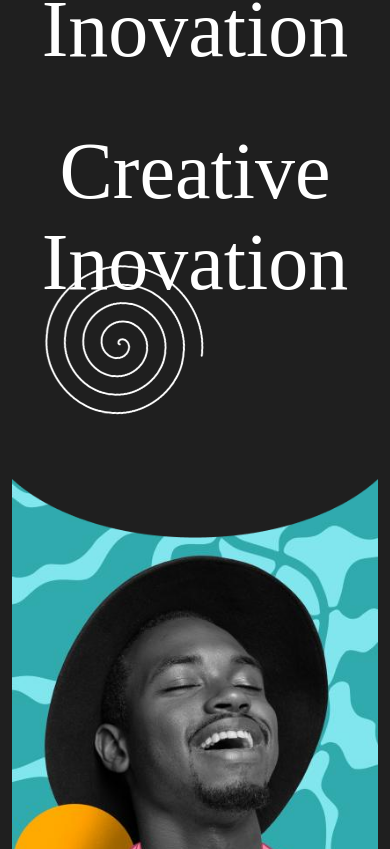
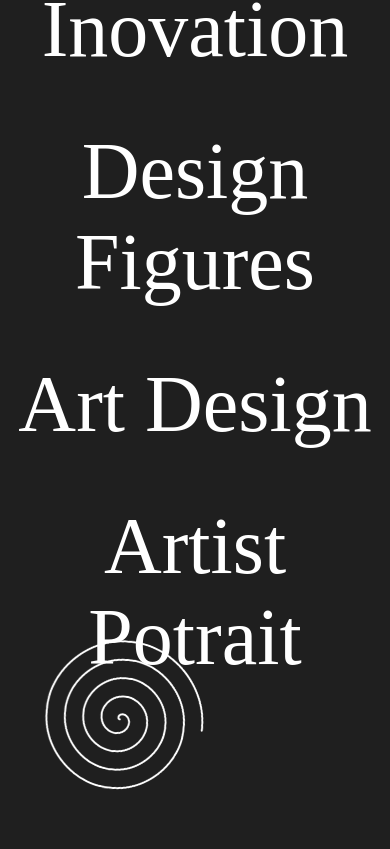
Before and after one commit to NamuSoft/david-clone, a Next.js app: page /home in a window 390 px wide. Shown: the part 4875-5724 px from the top of the page. Built offline with nearby package versions, Linux system fonts and the light colour scheme; a web font is replaced by a local one.

Commit message:
fix(features): fixed Features section responsivness

```diff
--- a/src/components/Atoms/FeatureItemAtom/FeatureItemAtom.tsx
+++ b/src/components/Atoms/FeatureItemAtom/FeatureItemAtom.tsx
@@ -3,7 +3,7 @@ import Link from "next/link";
 import { motion, useAnimation, AnimationControls } from "framer-motion";
 import { useState } from "react";
 import { MaskedImgAtom } from "../MaskedImgAtom/MaskedImgAtom";
-import Image from "next/image";
+import { ResponsiveImgAtom } from "../ResponsiveImgAtom/ResponsiveImgAtom";
 
 type Props = {
   url: string;
@@ -41,7 +41,7 @@ export const FeatureItemAtom = (props: Props) => {
   };
 
   return (
-    <div className='relative flex features-items mx-auto w-full  justify-self-center justify-center flex-1'>
+    <div className='features-items relative mx-auto flex w-full  flex-1 justify-center justify-self-center'>
       <Link
         href={props.url}
         className='features-item  italiana-regular'
@@ -58,12 +58,16 @@ export const FeatureItemAtom = (props: Props) => {
             position: "absolute",
             top: 0,
             left: 0,
-
           }}
           className='features-masking'
         >
           <MaskedImgAtom mask={props.mask}>
-            <Image src={props.image} alt='' width={150} height={150} />
+            <ResponsiveImgAtom
+              src={props.image}
+              alt=''
+              width={150}
+              height={150}
+            />
           </MaskedImgAtom>
         </motion.div>
       </Link>
--- a/src/components/Modules/Home/HomeFeaturesModule.tsx
+++ b/src/components/Modules/Home/HomeFeaturesModule.tsx
@@ -2,6 +2,7 @@ import Image from "next/image";
 import { SectionPaddingAtom } from "~/components/Atoms/SectionPaddingAtom/SectionPaddingAtom";
 import { HomeFeatures } from "~/components/Components/HomeFeatures/HomeFeatures";
 import "./custom.css";
+import { ResponsiveImgAtom } from "~/components/Atoms/ResponsiveImgAtom/ResponsiveImgAtom";
 
 type Props = {
   //
@@ -13,7 +14,7 @@ export const HomeFeaturesModule = (props: Props) => {
     <SectionPaddingAtom className='features-section relative justify-center '>
       <HomeFeatures {...props.homeFeaturesProps} />
       <div className='round-shape '>
-        <Image
+        <ResponsiveImgAtom
           src={"/images/home/spinner.png"}
           width={238}
           height={254}
--- a/src/data/Home/HomeFeatureData.ts
+++ b/src/data/Home/HomeFeatureData.ts
@@ -9,8 +9,20 @@ export const HomeFeatureData: React.ComponentProps<typeof FeatureItemAtom>[] = [
   },
   {
     url: "#",
-    text: "creative Inovation",
-    image: "/images/projects/img-1.jpg",
-    mask: "/images/projects/mask-1.png",
+    text: "Design Figures",
+    image: "/images/projects/img-2.jpg",
+    mask: "/images/projects/mask-2.png",
+  },
+  {
+    url: "#",
+    text: "Art design",
+    image: "/images/projects/img-3.jpg",
+    mask: "/images/projects/mask-3.png",
+  },
+  {
+    url: "#",
+    text: "Artist Potrait",
+    image: "/images/projects/img-4.png",
+    mask: "/images/projects/mask-4.png",
   },
 ];
```
